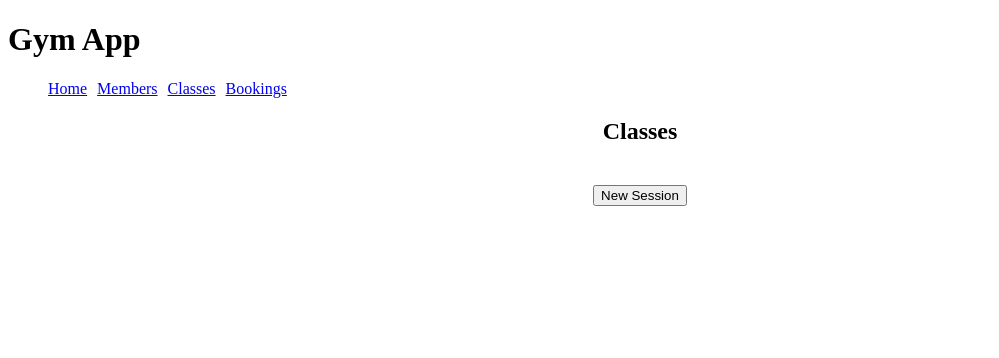
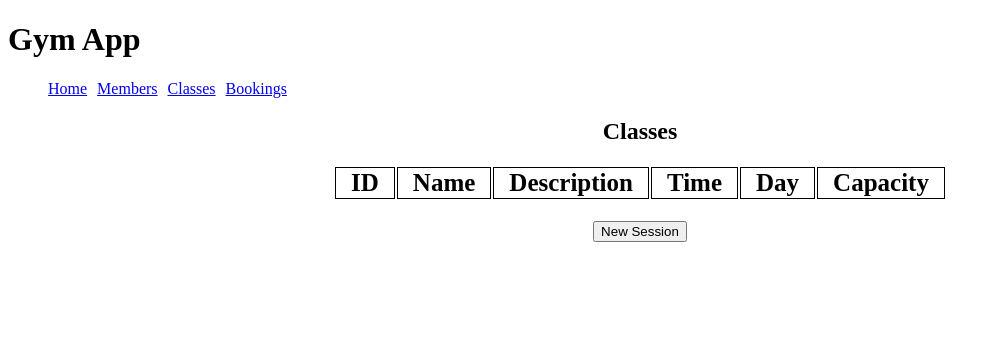
Before and after one commit to DerekBracken/gym_project, a Flask app: page /sessions in a window 1280 px wide. Shown: the top 358 px of the page, without its empty margins (0-999 px from the left). Run offline with Flask 2, Linux system fonts and the light colour scheme; data that the repository does not hold is empty; some libraries are stand-ins or nearby versions.

Commit message:
added table format to sessions index page

```diff
--- a/gym_app/templates/sessions/index.html
+++ b/gym_app/templates/sessions/index.html
@@ -3,22 +3,28 @@
 
 <h2>Classes</h2>
 
-{% for session in sessions %}
+<table>
+    <tr>
+        <th>ID</th>
+        <th>Name</th>
+        <th>Description</th>
+        <th>Time</th>
+        <th>Day</th>
+        <th>Capacity</th>
+    </tr>
 
-<section>
-    <p>Name :</p>
-    <a href="/sessions/{{ session.id}}/edit">{{ session.name }}</a>
-    <p>Description:</p>
-    <p>{{session.description}}</p>
-    <p>Time</p>
-    <p>{{session.time}}</p>
-    <p>Day</p>
-    <p>{{session.day}}</p>
-    <p>Capacity</p>
-    <p>{{session.capacity}}</p>
-</section>
+    {% for session in sessions %}
+        <tr>
+            <td><a href="/sessions/{{ session.id}}/edit">{{ session.id }}</a></td>
+            <td>{{ session.name }}</td>
+            <td>{{ session.description }}</td>
+            <td>{{ session.time }}</td>
+            <td>{{ session.day }}</td>
+            <td>{{ session.capacity }}</td>
+        </tr>
+    {% endfor %}
 
-{% endfor %}
+</table>
 
 
 <form action="/sessions/new">
```
